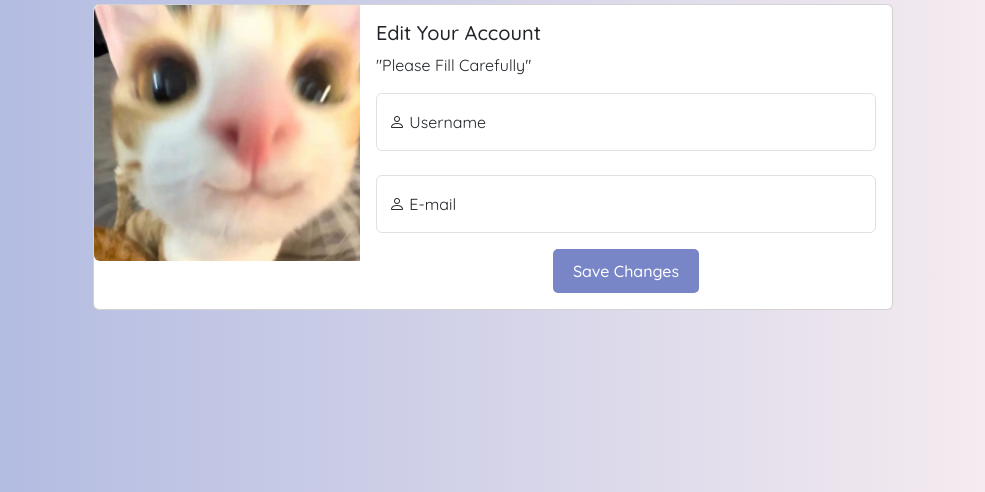
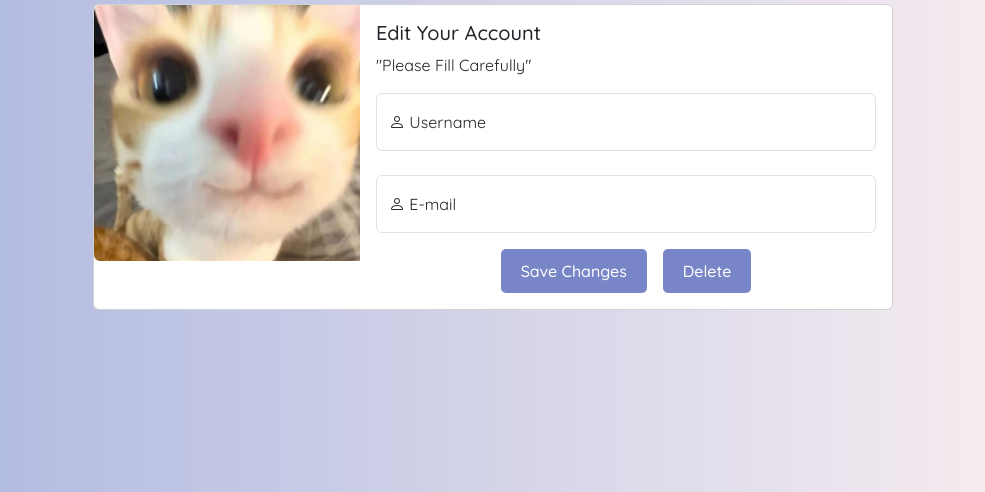
Before and after one commit to GraciaRosalinaHindirwan/PJ_PWD, a PHP site: page /editProfile.php in a window 1280 px wide. Shown: the part 235-727 px from the top of the page, without its empty margins (147-1132 px from the left). Run offline with PHP 8.4, Linux system fonts and the light colour scheme; the visitor is signed in with stand-in values (Sample User, id 1); data that the repository does not hold is empty.

Commit message:
add button delete

```diff
--- a/editProfile.php
+++ b/editProfile.php
@@ -90,6 +90,7 @@ try {
                         </div>
                         <div class="d-flex gap-3 justify-content-center">
                                 <button type="submit" class="btn btn-primary">Save Changes</button>
+                                <a href="#" class="btn btn-primary">Delete</a>
                         </div>
                 </form>
                     </div>
```
Also changed, not shown: editProfile.css (line endings or trailing spaces).
